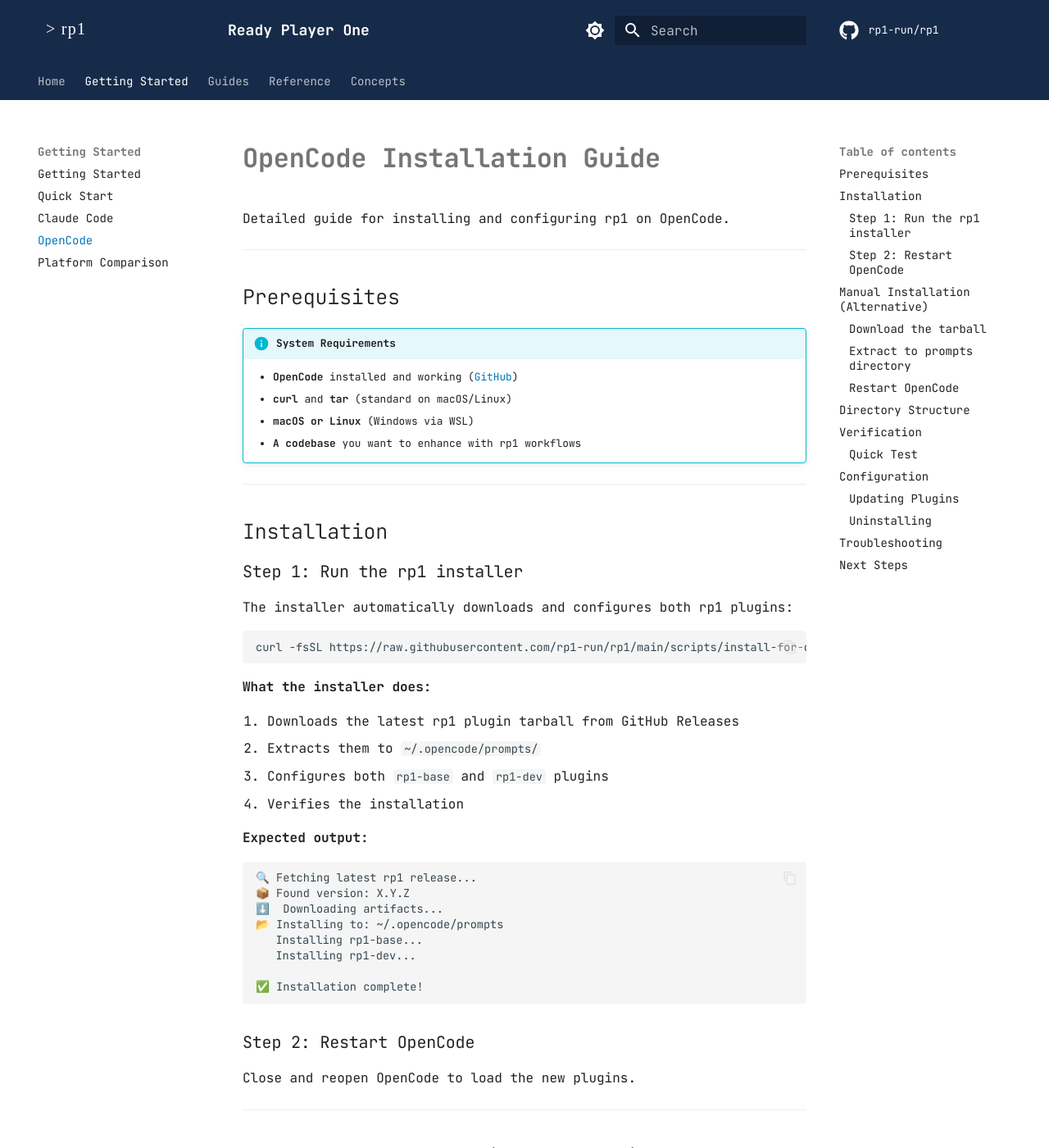
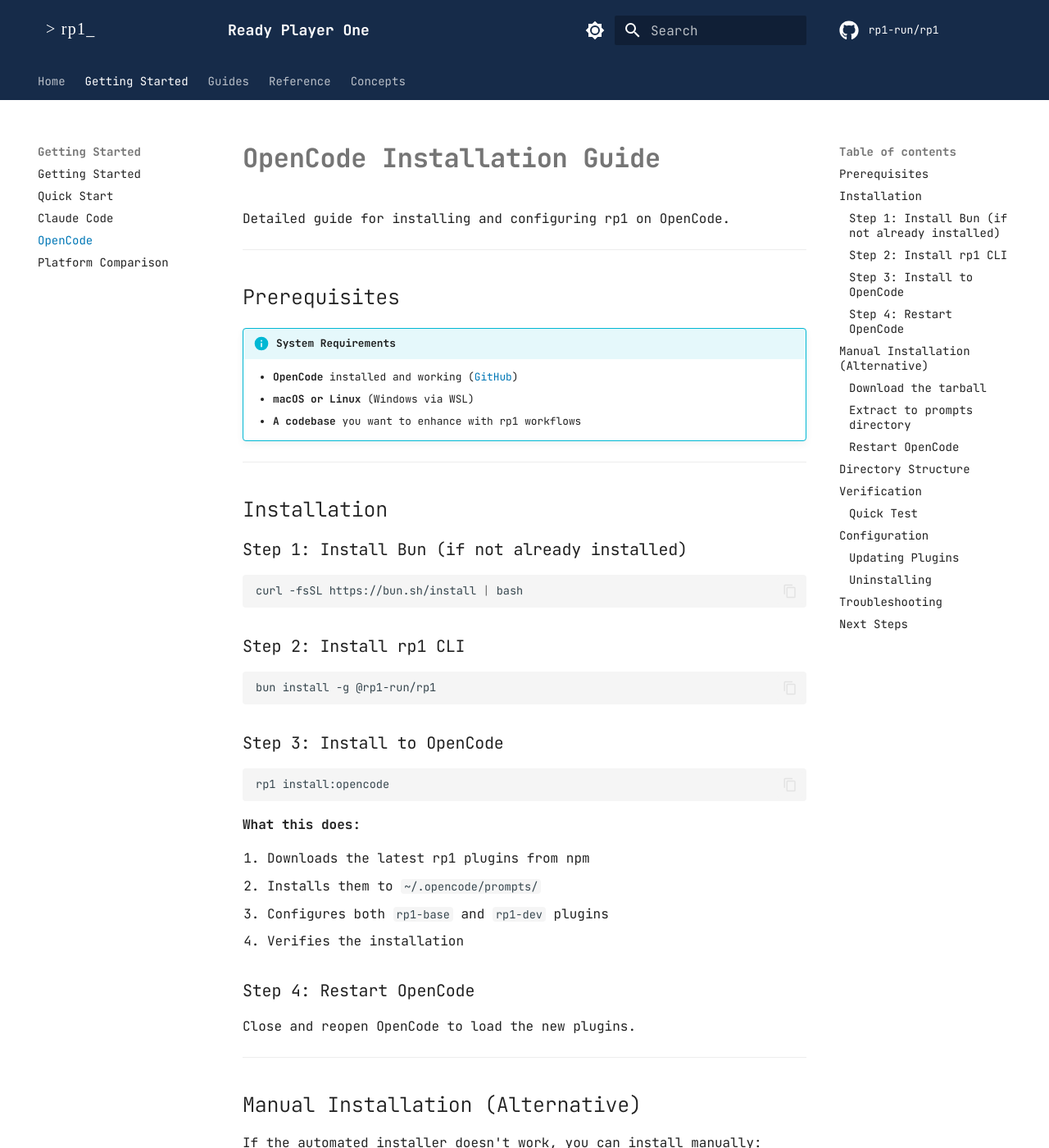
Before and after one commit to rp1-run/rp1, an MkDocs documentation site: the page built from docs/getting-started/opencode.md, in a window 1280 px wide and 1400 px high. Shown: the whole window at 82% size. Built offline with MkDocs 1.6.1 and Material for MkDocs 9.7.7, drawn with Linux system fonts in a browser that asks for light colours; comment, search, counter and statistics services are not loaded; some of the changed text lies outside the part shown.

````diff
--- a/docs/getting-started/opencode.md
+++ b/docs/getting-started/opencode.md
@@ -8,7 +8,6 @@
 
 !!! info "System Requirements"
     - **OpenCode** installed and working ([GitHub](https://github.com/opencode-ai/opencode))
-    - **curl** and **tar** (standard on macOS/Linux)
     - **macOS or Linux** (Windows via WSL)
     - **A codebase** you want to enhance with rp1 workflows
 
@@ -16,34 +15,32 @@
 
 ## Installation
 
-### Step 1: Run the rp1 installer
-
-The installer automatically downloads and configures both rp1 plugins:
+### Step 1: Install Bun (if not already installed)
 
 ```bash
-curl -fsSL https://raw.githubusercontent.com/rp1-run/rp1/main/scripts/install-for-opencode.sh | bash
+curl -fsSL https://bun.sh/install | bash
 ```
 
-**What the installer does:**
+### Step 2: Install rp1 CLI
 
-1. Downloads the latest rp1 plugin tarball from GitHub Releases
-2. Extracts them to `~/.opencode/prompts/`
+```bash
+bun install -g @rp1-run/rp1
+```
+
+### Step 3: Install to OpenCode
+
+```bash
+rp1 install:opencode
+```
+
+**What this does:**
+
+1. Downloads the latest rp1 plugins from npm
+2. Installs them to `~/.opencode/prompts/`
 3. Configures both `rp1-base` and `rp1-dev` plugins
 4. Verifies the installation
 
-**Expected output:**
-```
-🔍 Fetching latest rp1 release...
-📦 Found version: X.Y.Z
-⬇️  Downloading artifacts...
-📂 Installing to: ~/.opencode/prompts
-   Installing rp1-base...
-   Installing rp1-dev...
-
-✅ Installation complete!
-```
-
-### Step 2: Restart OpenCode
+### Step 4: Restart OpenCode
 
 Close and reopen OpenCode to load the new plugins.
 
@@ -132,10 +129,11 @@
 
 ### Updating Plugins
 
-To update to the latest version, re-run the installer:
+To update to the latest version:
 
 ```bash
-curl -fsSL https://raw.githubusercontent.com/rp1-run/rp1/main/scripts/install-for-opencode.sh | bash
+bun update -g @rp1-run/rp1
+rp1 install:opencode
 ```
 
 ### Uninstalling
@@ -151,13 +149,13 @@
 
 ## Troubleshooting
 
-??? question "Installation script fails?"
+??? question "Installation fails?"
 
     **Solution**: Check the error message. Common issues:
 
+    - **Bun not found**: Make sure Bun is installed and in your PATH. Try restarting your terminal after installing Bun.
     - **Network error**: Check your internet connection
-    - **Permission denied**: Don't run with `sudo`; the script installs to your home directory
-    - **curl/tar not found**: Install curl and tar (`apt install curl tar` on Ubuntu, `brew install curl` on macOS)
+    - **Permission denied**: Don't run with `sudo`; the CLI installs to your home directory
 
     Try the manual installation method as an alternative.
 
````
Also changed, not shown: README.md (+24 -0 lines), docs/getting-started/quickstart.md (+15 -5 lines), 2 other files.
